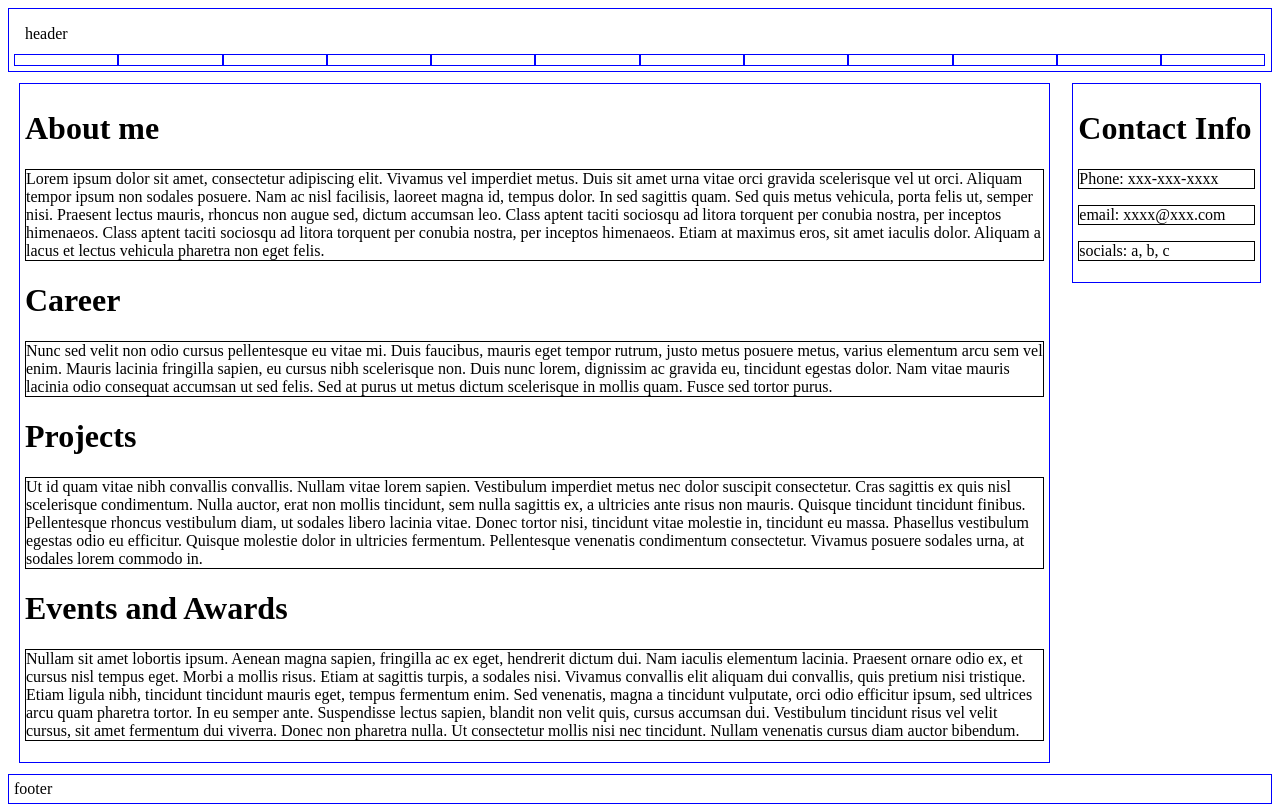
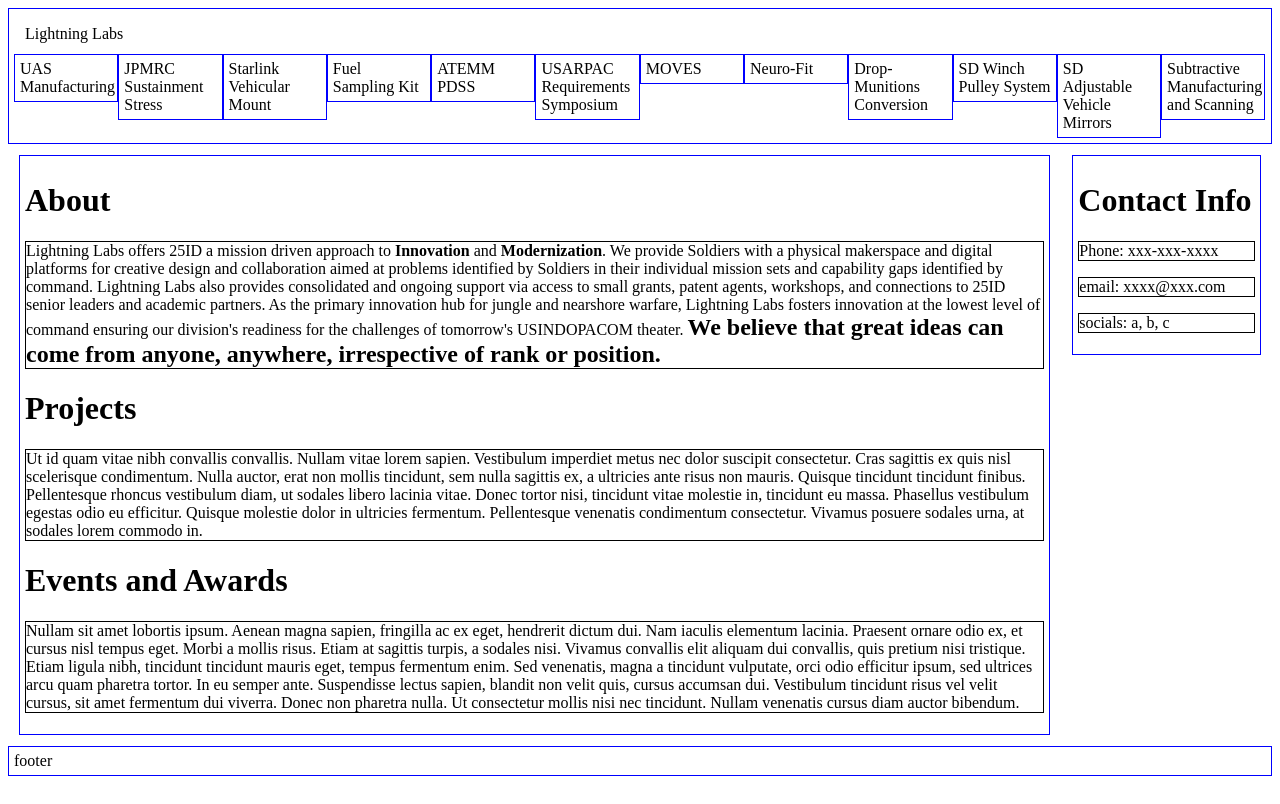
Before and after one commit to nimoooos/nimoooos.github.io, a plain HTML site: page index.html in a window 1280 px wide. Drawn offline with nearby package versions, Linux system fonts and the light colour scheme.

Commit message:
revised box col-12 and About p

```diff
--- a/index.html
+++ b/index.html
@@ -3,7 +3,7 @@
 
 <head>
     <meta charset="UTF-8">
-    <title>Soomin's Portfolio</title>
+    <title>Lightning Labs Portfolio</title>
     <link rel="stylesheet" type="text/css" href="styles.css">
     <script src="https://ajax.googleapis.com/ajax/libs/jquery/3.7.1/jquery.min.js"></script>
 </head>
@@ -12,49 +12,33 @@
     <div class="box col-12">
         <div class="row">
             <div class="col-12">
-                header
+                Lightning Labs
             </div>
-            <div class="box col-1"></div>
-            <div class="box col-1"></div>
-            <div class="box col-1"></div>
-            <div class="box col-1"></div>
-            <div class="box col-1"></div>
-            <div class="box col-1"></div>
-            <div class="box col-1"></div>
-            <div class="box col-1"></div>
-            <div class="box col-1"></div>
-            <div class="box col-1"></div>
-            <div class="box col-1"></div>
-            <div class="box col-1"></div>
+            <div class="box col-1">UAS Manufacturing</div>
+            <div class="box col-1">JPMRC Sustainment Stress</div>
+            <div class="box col-1">Starlink Vehicular Mount</div>
+            <div class="box col-1">Fuel Sampling Kit</div>
+            <div class="box col-1">ATEMM PDSS</div>
+            <div class="box col-1">USARPAC Requirements Symposium</div>
+            <div class="box col-1">MOVES</div>
+            <div class="box col-1">Neuro-Fit</div>
+            <div class="box col-1">Drop-Munitions Conversion</div>
+            <div class="box col-1">SD Winch Pulley System</div>
+            <div class="box col-1">SD Adjustable Vehicle Mirrors</div>
+            <div class="box col-1">Subtractive Manufacturing and Scanning</div>
         </div>
     </div>
     <div class="row">
         <div class="col-10">
             <div class="box">
-                <h1>About me</h1>
-                <p>Lorem ipsum dolor sit amet, consectetur adipiscing elit. Vivamus vel imperdiet metus. Duis sit amet
-                    urna vitae
-                    orci gravida scelerisque vel ut orci. Aliquam tempor ipsum non sodales posuere. Nam ac nisl
-                    facilisis, laoreet
-                    magna id, tempus dolor. In sed sagittis quam. Sed quis metus vehicula, porta felis ut, semper nisi.
-                    Praesent
-                    lectus mauris, rhoncus non augue sed, dictum accumsan leo. Class aptent taciti sociosqu ad litora
-                    torquent per
-                    conubia nostra, per inceptos himenaeos. Class aptent taciti sociosqu ad litora torquent per conubia
-                    nostra, per
-                    inceptos himenaeos. Etiam at maximus eros, sit amet iaculis dolor. Aliquam a lacus et lectus
-                    vehicula pharetra
-                    non eget felis.</p>
-                <h1>Career</h1>
-                <p>
-                    Nunc sed velit non odio cursus pellentesque eu vitae mi. Duis faucibus, mauris eget tempor rutrum,
-                    justo metus
-                    posuere metus, varius elementum arcu sem vel enim. Mauris lacinia fringilla sapien, eu cursus nibh
-                    scelerisque
-                    non. Duis nunc lorem, dignissim ac gravida eu, tincidunt egestas dolor. Nam vitae mauris lacinia
-                    odio consequat
-                    accumsan ut sed felis. Sed at purus ut metus dictum scelerisque in mollis quam. Fusce sed tortor
-                    purus.
+                <h1>About</h1>
+                <p> Lightning Labs offers 25ID a mission driven approach to <b>Innovation</b> and <b>Modernization</b>. We
+                    provide Soldiers with a physical makerspace and digital platforms for creative design and collaboration aimed at
+                    problems identified by Soldiers in their individual mission sets and capability gaps identified by command.
+                    Lightning Labs also provides consolidated and ongoing support via access to small grants, patent agents, workshops,
+                    and connections to 25ID senior leaders and academic partners. As the primary innovation hub for jungle and nearshore warfare, Lightning Labs
+                    fosters innovation at the lowest level of command ensuring our division's readiness for the challenges of tomorrow's
+                    USINDOPACOM theater. <b style="font-size: x-large;">We believe that great ideas can come from anyone, anywhere, irrespective of rank or position.</b>
                 </p>
                 <h1>Projects</h1>
                 <p> Ut id quam vitae nibh convallis convallis. Nullam vitae lorem sapien. Vestibulum imperdiet metus nec
```
